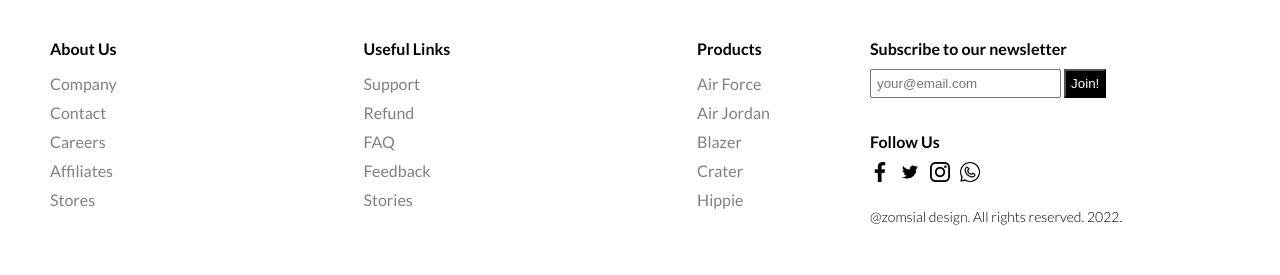
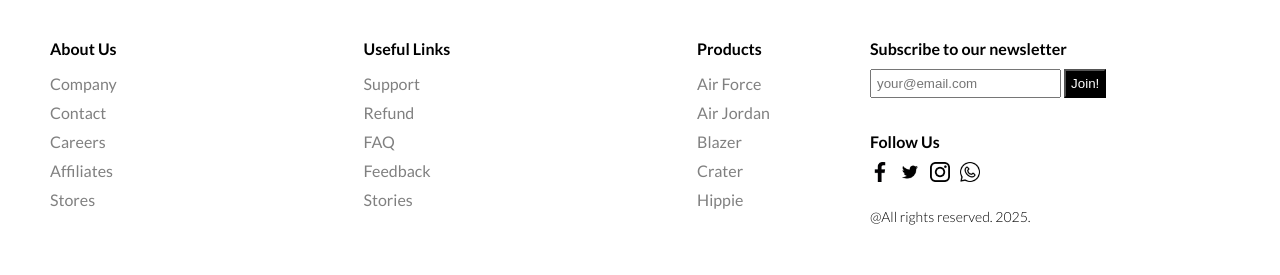
Before and after one commit to Harish718k/Nike, a plain HTML site: page index.html in a window 1280 px wide. Shown: the part 3109-3384 px from the top of the page. Drawn offline with Linux system fonts and the light colour scheme.

Commit message:
First commit

```diff
--- a/index.html
+++ b/index.html
@@ -234,7 +234,7 @@
           </div>
       </div>
       <div class="footer-right-menu">
-          <span class="copyright">@zomsial design. All rights reserved. 2022.</span>
+          <span class="copyright">@All rights reserved. 2025.</span>
       </div>
   </div>
 </footer>
```
